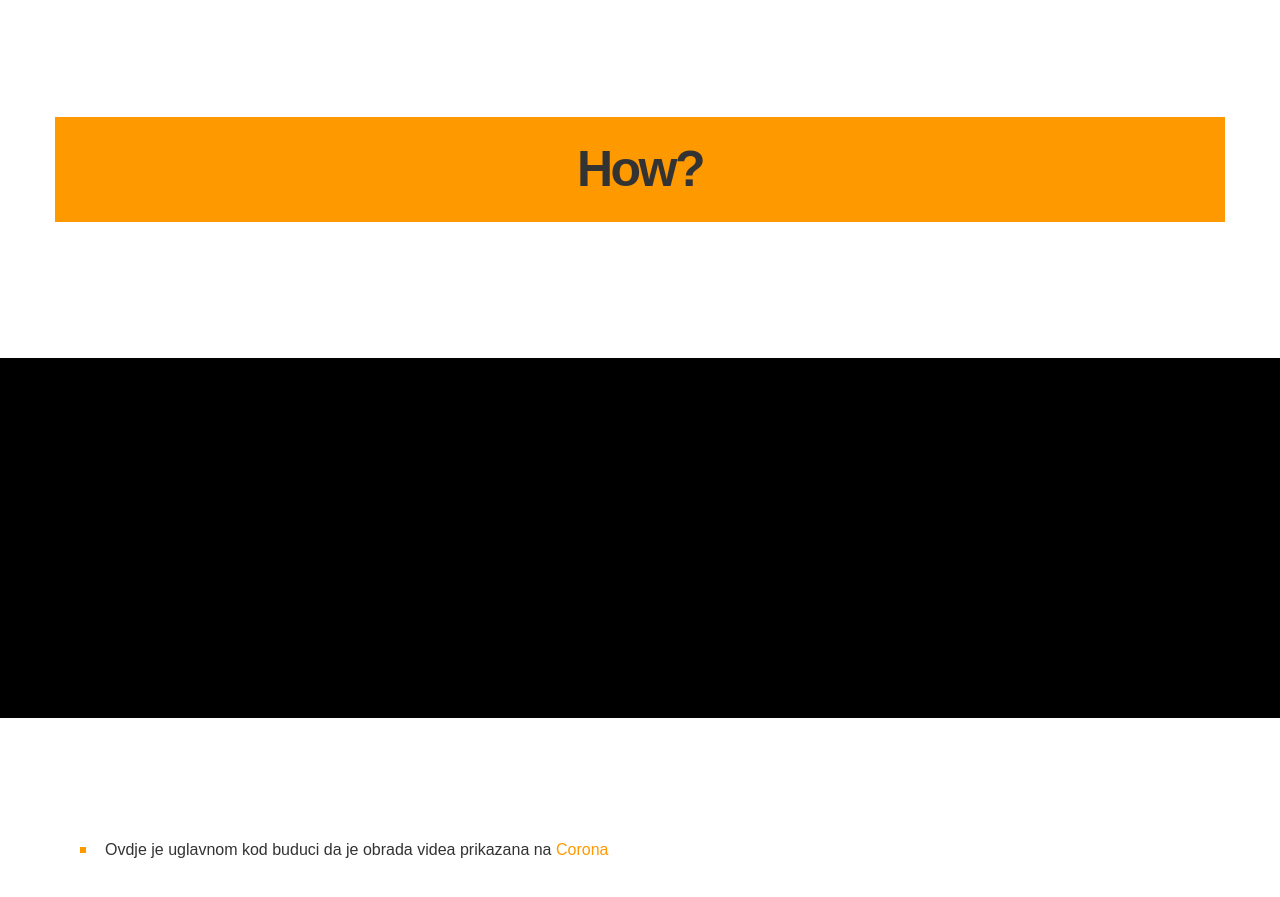
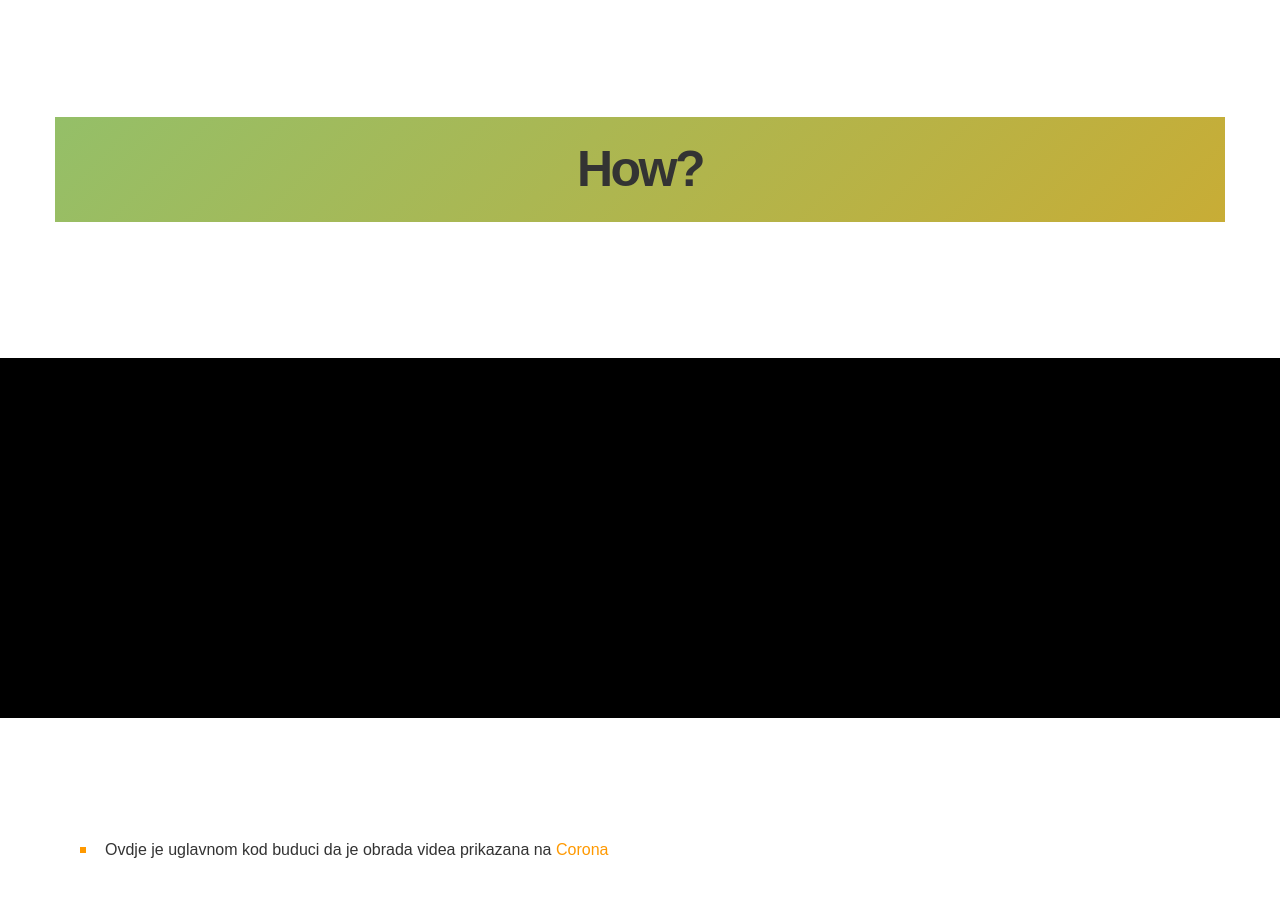
Before and after one commit to itacko/itacko.github.io, a plain HTML site: page morty.html in a window 1280 px wide. Shown: the part 1126-2023 px from the top of the page. Drawn offline with Linux system fonts and the light colour scheme; a web font is replaced by a local one.

Commit message:
Add files via upload

```diff
--- a/morty.html
+++ b/morty.html
@@ -284,7 +284,7 @@
                     <div class="row">
                         <div class="col-12">
                             <div class="text-center">
-                                <p class="text-filled--large">How?</p>
+                                <p class="text-filled--large__grad">How?</p>
                             </div>
                         </div>
                     </div>
```
